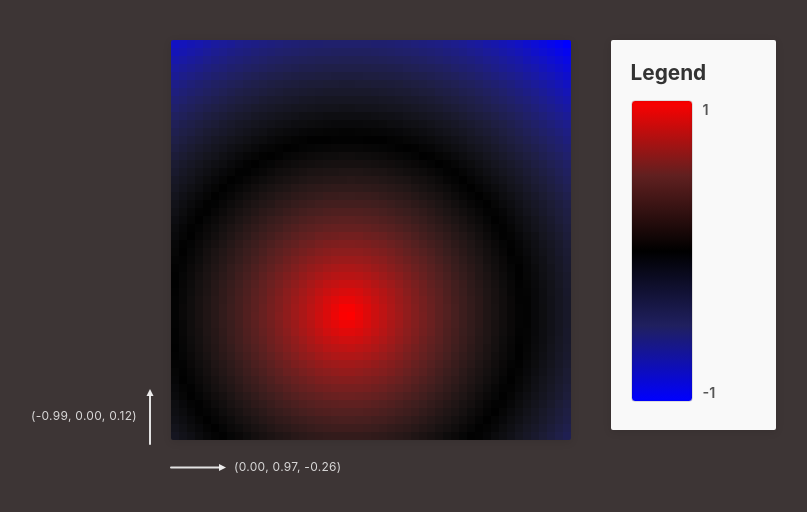
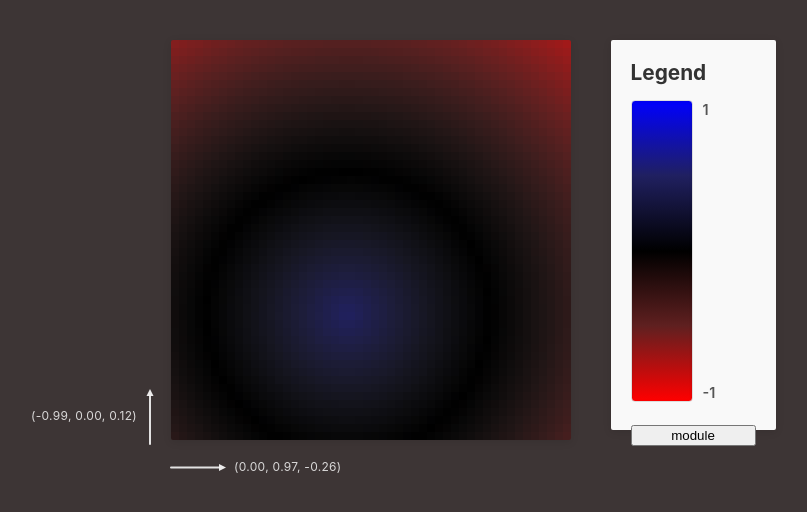
Before and after one commit to faralab-ist/plotter, a React (Vite) app: page / in a window 1280 px wide. Shown: the top 512 px of the page, without its empty margins (179-986 px from the left). Built offline with nearby package versions, Linux system fonts and the light colour scheme.

Commit message:
lightmap modulo

```diff
--- a/src/App.tsx
+++ b/src/App.tsx
@@ -58,6 +58,6 @@ export function App() {
     return () => clearInterval(interval);
   }, []);
 
-  return <Lightmap data={matrix} width={400} height={400} resolution={1} />;
+  return <Lightmap data={matrix} width={400} height={400} resolution={1} normalizationMax={200} normalizationMin={-200}/>;
 
 }
--- a/src/components/Lightmap.tsx
+++ b/src/components/Lightmap.tsx
@@ -22,6 +22,8 @@ interface LightmapProps {
   resolution?: number
   circular?: boolean
   showAxis?: boolean
+  normalizationMin?: number
+  normalizationMax?: number
 }
 
 export function downsample(
@@ -85,15 +87,15 @@ export function getColorForValue(rawValue: number): string {
   let lightness: number;
 
   if (t <= 0.5) {
-    // azul -> preto
+    // vermelho -> preto
     const s = t / 0.5;
-    hue = 240;
+    hue = 0;
     saturation = 100 * (1 - s);
     lightness = 50 * (1 - s);
   } else {
-    // preto -> vermelho
+    // preto -> azul
     const s = (t - 0.5) / 0.5;
-    hue = 0;
+    hue = 240;
     saturation = 100 * s;
     lightness = 50 * s;
   }
@@ -113,7 +115,17 @@ export function isCellInCircle(
   );
 }
 
-export const Lightmap: React.FC<LightmapProps> = ({ data, width = 400, height = 400, resolution = 1, circular = false, showAxis = true }) => {
+export const Lightmap: React.FC<LightmapProps> = ({
+  data,
+  width = 400,
+  height = 400,
+  resolution = 1,
+  circular = false,
+  showAxis = true,
+  normalizationMin,
+  normalizationMax,
+}) => {
+  const [useModule, setUseModule] = useState(false);
   const [hoveredIndex, setHoveredIndex] = useState<number | null>(null);
   const [tooltipPos, setTooltipPos] = useState<{ x: number; y: number }>({ x: 0, y: 0 });
   const canvasRef = useRef<HTMLCanvasElement>(null);
@@ -151,17 +163,33 @@ export const Lightmap: React.FC<LightmapProps> = ({ data, width = 400, height =
       if (cell.value > max) max = cell.value;
     }
 
+    if (isFinite(normalizationMin ?? NaN)) {
+      min = normalizationMin as number;
+    }
+
+    if (isFinite(normalizationMax ?? NaN)) {
+      max = normalizationMax as number;
+    }
+
     if (!isFinite(min) || !isFinite(max) || min === max) {
       return { min: -1, max: 1 };
     }
 
     return { min, max };
-  }, [lightmapData]);
+  }, [lightmapData, normalizationMin, normalizationMax]);
 
   const normalizeToColorScale = (value: number): number => {
     const { min, max } = colorRange;
     const normalized = ((value - min) / (max - min)) * 2 - 1;
     return Math.max(-1, Math.min(1, normalized));
+  };
+
+  const normalizeToModuleScale = (value: number): number => {
+    const { min, max } = colorRange;
+    const absMax = Math.max(Math.abs(min), Math.abs(max));
+    if (!isFinite(absMax) || absMax === 0) return 0;
+    const normalized = Math.abs(value) / absMax;
+    return Math.max(0, Math.min(1, normalized));
   };
 
   useEffect(() => {
@@ -192,14 +220,17 @@ export const Lightmap: React.FC<LightmapProps> = ({ data, width = 400, height =
       const w = Math.round((col + 1) * gridWidth / columnCount) - x;
       const h = Math.round((row + 1) * gridHeight / rowCount) - y;
 
-      ctx.fillStyle = getColorForValue(normalizeToColorScale(cell.value));
+      const normalizedValue = useModule
+        ? normalizeToModuleScale(cell.value)
+        : normalizeToColorScale(cell.value);
+      ctx.fillStyle = getColorForValue(normalizedValue);
       ctx.fillRect(x, y, w, h);
     });
 
     if (circular) {
       ctx.restore();
     }
-  }, [lightmapData, cellWidth, cellHeight, columnCount, circular, gridWidth, gridHeight]);
+  }, [lightmapData, cellWidth, cellHeight, columnCount, circular, gridWidth, gridHeight, useModule]);
 
   const handleCanvasMouseMove = (e: React.MouseEvent<HTMLCanvasElement>) => {
     const rect = e.currentTarget.getBoundingClientRect();
@@ -302,9 +333,16 @@ export const Lightmap: React.FC<LightmapProps> = ({ data, width = 400, height =
             />
             <div className="legend-labels">
               <span>1</span>
-              <span>-1</span>
+              <span>{useModule ? '0' : '-1'}</span>
             </div>
           </div>
+          <button
+            type="button"
+            onClick={() => setUseModule(prev => !prev)}
+            style={{ marginTop: '8px' }}
+          >
+            {useModule ? 'default' : 'module'}
+          </button>
         </div>
       </div>
     </div>
```
Also changed, not shown: package.json (+43 -43 lines), 1 other file (tests, documents, lock files or other folders).
